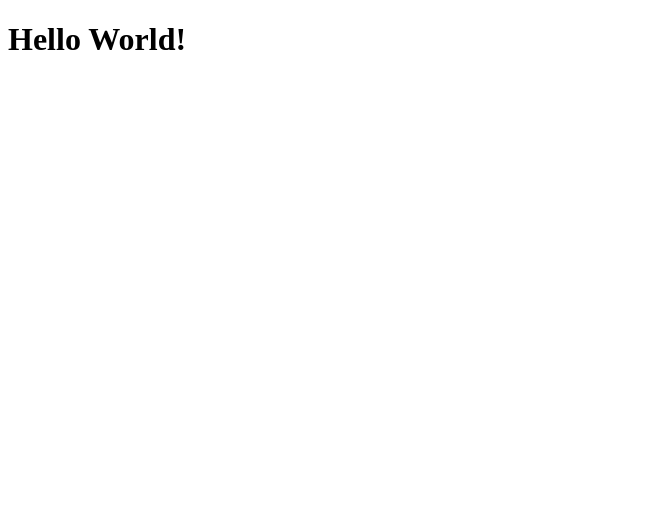
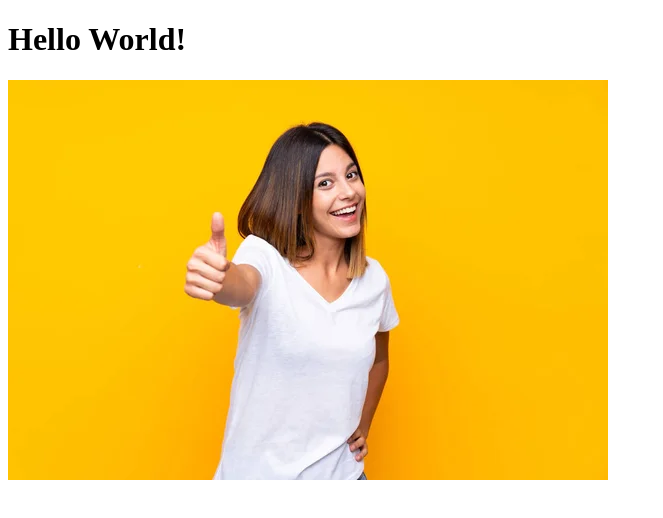
Before and after one commit to ralfslima/projeto, a plain HTML site: page index.html in a window 1280 px wide. Shown: the whole page, without its empty margins (0-663 px from the left). Drawn offline with Linux system fonts and the light colour scheme.

Commit message:
Enviando arquivos

```diff
--- a/index.html
+++ b/index.html
@@ -7,5 +7,7 @@
 </head>
 <body>
     <h1>Hello World!</h1>
+
+    <img src="imagem.jpeg" alt="">
 </body>
 </html>
```
Also changed, not shown: imagem.jpeg (added).
